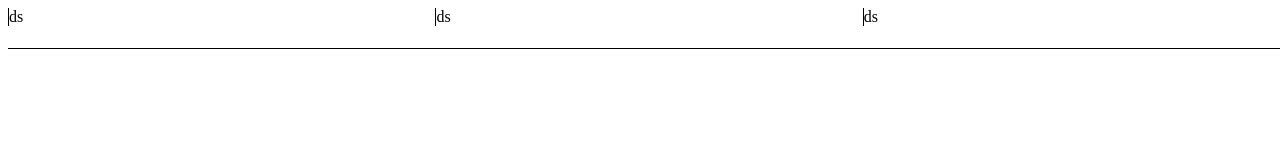
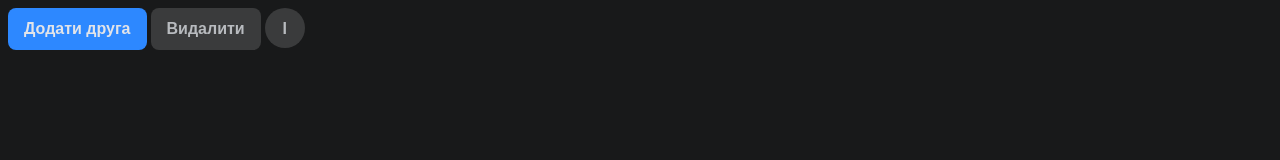
Before and after one commit to aleksandrgolyk/facebook, a plain HTML site: page Index.html in a window 1280 px wide. Drawn offline with Linux system fonts and the light colour scheme.

Commit message:
added css classes for buttons: btn, btn-primary, btn-default, btn-icon-round

```diff
--- a/Index.html
+++ b/Index.html
@@ -1,32 +1,26 @@
 <!DOCTYPE html>
 <head>
 <title>Our awesome facebook</title>
-<style type="text/css">
-.header-block{
-	width: 33%;
-	display: inline-flex;
-	border-left: 1px solid black;
-}
-.header-elem{
-	height: 40px;
-	width: 100%;
-	border-bottom: 1px solid black;
-	position: fixed;
-	background-color: white;
-}
+<link rel="stylesheet" href="Styles/buttons.css">
 </style>
 </head>
-	<body>
+	<body style="background-color: #18191A;">
 		<header class="header-elem">
-			<div class="header-block">
-				ds
+			<div >
+
 			</div>
-			<div class="header-block">
-				ds
+			<div >
+
 			</div>
-			<div class="header-block">
-				ds
+			<div >
+
 			</div>
 		</header>
+
+
+		<button class="btn btn-primary"> Додати друга </button>
+		<button class="btn btn-default"> Видалити </button>
+		<button class="btn btn-default btn-icon-round"> I </button>
+
 	</body>
 </html>
--- a/Styles/buttons.css
+++ b/Styles/buttons.css
@@ -0,0 +1,46 @@
+@import "colors.css";
+/* Unfixed size, main */
+.btn {
+    border: none;
+    border-radius: 8px;
+    font-weight: bold;
+    padding: 12px 16px;
+    font-size: 16px;
+    cursor: pointer;
+    height: 100%;
+}
+
+  /* Colors (types) of button */
+
+  .btn-primary {
+    background-color: var(--blue);
+    color: var(--gray-light-light);
+  }
+  .btn-primary:hover {
+    background-color: var(--blue-hover);
+  }
+  .btn-default {
+    background-color: var(--gray-dark);
+    color: var(--gray-light);
+  }
+  .btn-default:hover {
+    background-color: var(--gray-dark-hover);
+  }
+
+  /* Contains image */
+
+  .btn-text-icon {
+
+  }
+  .btn-icon {
+
+  }
+
+  /* Different forms */
+  .btn-icon-round {
+      height: 40px;
+      width: 40px;
+      border-radius: 50%;
+  }
+
+  /*Sizes diff */
--- a/Styles/colors.css
+++ b/Styles/colors.css
@@ -1,9 +1,11 @@
-.mainColors{
+:root {
 --gray-background: #18191A;
 --gray-dark: #3A3B3C;
+--gray-dark-hover: #484A4B;
 --gray: #A8ABAF;
 --gray-light: #B8BBBF;
 --blue: #2D88FF;
+--blue-hover: #3F91FC;
 --gray-light-light: #E2E4E9;
 --green: #46AB5E;
 }
```
